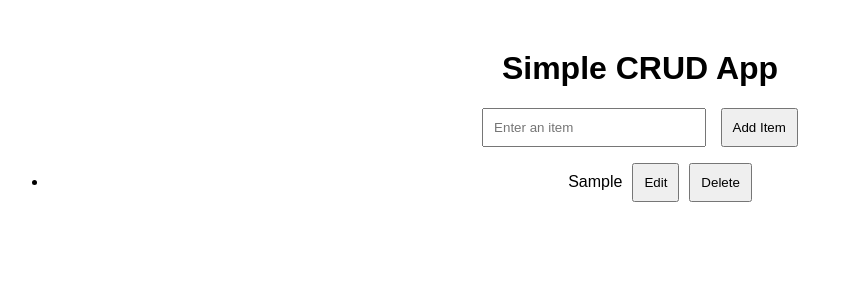
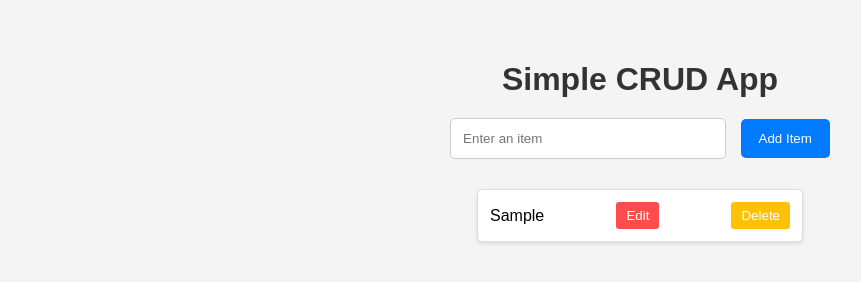
Before and after one commit to nickzy03-bit/simple-crud-app, a plain HTML site: page index.html in a window 1280 px wide. Both pictures are taken after typing "Sample" into the empty fields and a click on the button "Add Item". Shown: the whole page, without its empty margins (0-861 px from the left). Drawn offline with Linux system fonts and the light colour scheme.

Commit message:
Update style.css

```diff
--- a/style.css
+++ b/style.css
@@ -1,19 +1,89 @@
+/* ---- General Page Styling ---- */
 body {
     font-family: Arial, sans-serif;
+    background-color: #f4f4f4;
     text-align: center;
-    margin-top: 50px;
+    margin: 0;
+    padding: 40px 20px;
 }
 
+/* ---- Title ---- */
+h1 {
+    color: #333;
+    margin-bottom: 20px;
+}
+
+/* ---- Input and Button Row ---- */
 input {
-    padding: 10px;
-    width: 200px;
+    padding: 12px;
+    width: 250px;
+    border: 1px solid #ccc;
+    border-radius: 5px;
+    outline: none;
+    transition: 0.2s;
+}
+
+/* Input focus effect */
+input:focus {
+    border-color: #007bff;
+    box-shadow: 0 0 5px rgba(0, 123, 255, 0.4);
 }
 
 button {
-    padding: 10px;
+    padding: 12px 18px;
     margin-left: 10px;
+    border: none;
+    background-color: #007bff;
+    color: white;
+    border-radius: 5px;
+    cursor: pointer;
+    transition: 0.2s;
+}
+
+/* Hover effect */
+button:hover {
+    background-color: #0056b3;
+}
+
+/* ---- List Styling ---- */
+ul {
+    list-style-type: none;
+    padding: 0;
+    margin-top: 30px;
 }
 
 li {
-    margin: 10px 0;
+    background: white;
+    padding: 12px;
+    margin: 10px auto;
+    width: 300px;
+    border-radius: 5px;
+    border: 1px solid #ddd;
+
+    display: flex;
+    justify-content: space-between;
+    align-items: center;
+
+    box-shadow: 0 2px 4px rgba(0,0,0,0.1);
 }
+
+/* Smaller buttons inside the list */
+li button {
+    background-color: #ff4d4d;
+    padding: 6px 10px;
+    margin-left: 5px;
+    border-radius: 3px;
+}
+
+li button:hover {
+    background-color: #cc0000;
+}
+
+/* Edit button style */
+li button:nth-child(2) {
+    background-color: #ffc107;
+}
+
+li button:nth-child(2):hover {
+    background-color: #d39e00;
+}
```
